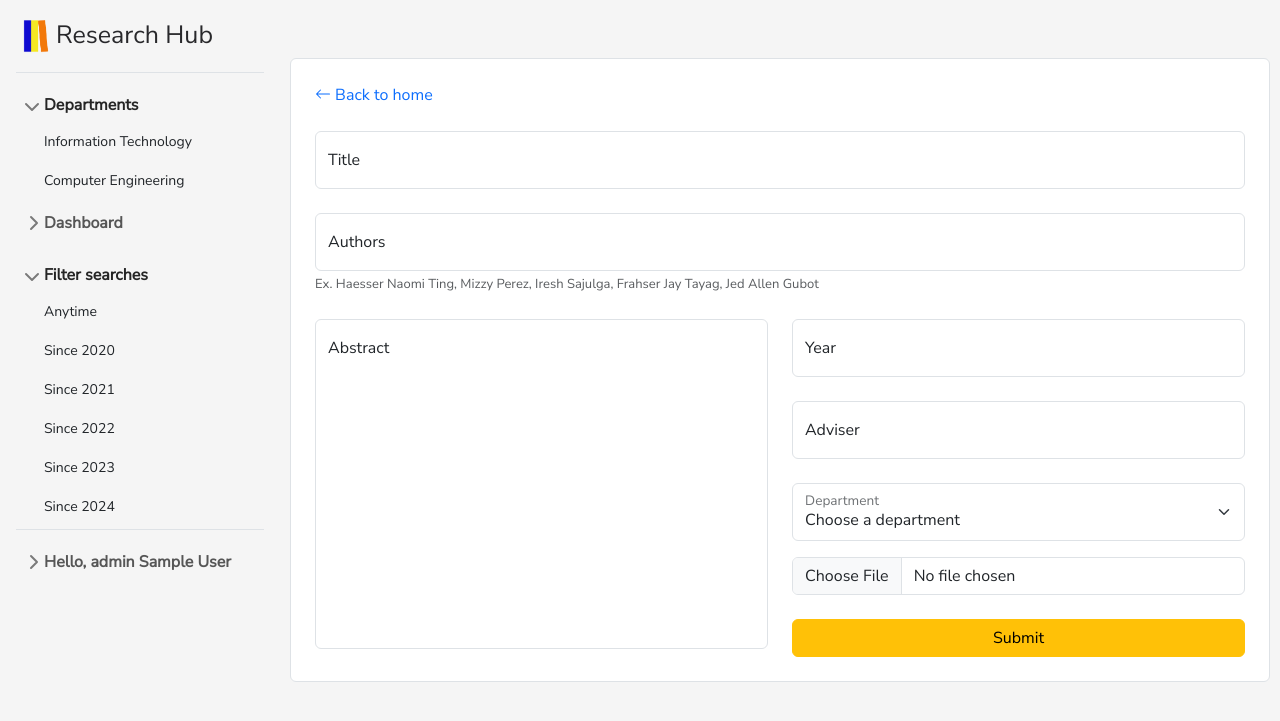
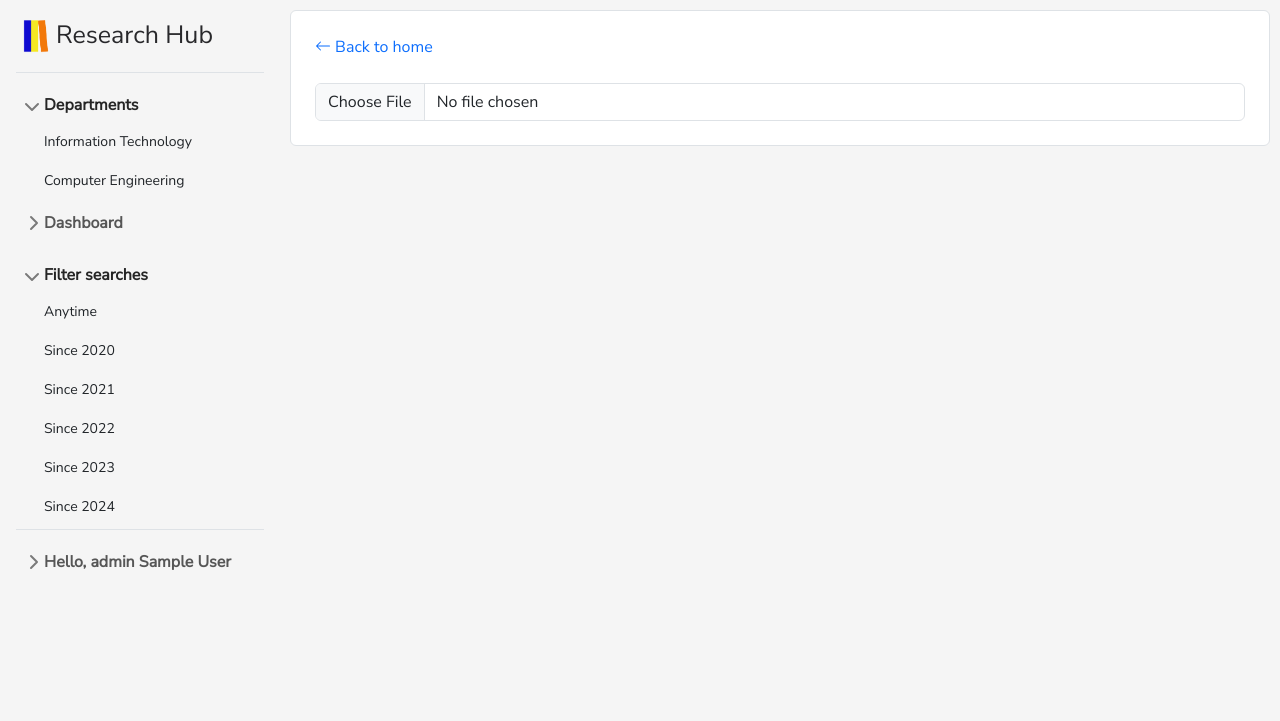
Before and after one commit to naomitng/hub, a PHP site: page /hub/f/admin/contribute.php in a window 1280 px wide. Shown: the top 721 px of the page. Run offline with PHP 8.4, Linux system fonts and the light colour scheme; the visitor is signed in with stand-in values (Sample User, id 1); some libraries are stand-ins or nearby versions.

Commit message:
fixed contribute

```diff
--- a/f/admin/contribute.php
+++ b/f/admin/contribute.php
@@ -1,5 +1,4 @@
 <?php
-
 session_start();
 if (!isset($_SESSION['fname'])) {
     // Redirect the user to the sign-in page
@@ -8,106 +7,129 @@
 }
 
 $page_title = "Contribute";
+require '../../vendor/autoload.php';
 include '../includes/header.php';
 include '../includes/sidebarAdmin.php';
-    require '../../vendor/autoload.php';
 
 echo "<link rel='stylesheet' type='text/css' href='../css/aDashStyle.css'>";
 echo "<link rel='stylesheet' type='text/css' href='../css/scrollbar.css'>";
 echo "<link rel='stylesheet' href='../css/contribute.css'>";
 
 $pdo = new PDO("mysql:host=127.0.0.1;dbname=hub", 'root', '');
-
-    if(isset($_POST['submit'])) {
-        $title = $_POST['title'];
-        $authors = $_POST['authors'];
-        $abstract = $_POST['abstract'];
-        $year = $_POST['year'];
-        $adviser = $_POST['adviser'];
-        $dept = $_POST['dept'];
-        $file = $_POST['file'];
-
-        try {
-            $stmt = $pdo->prepare(" ");
-        } catch (PDOException $e) {
-            //throw $th;
-        }
-
-        if(isset($_FILES['file']['title'])) {
-            $fileName = basename($_FILES['file']['title']);
-            $fileType = pathinfo($fileName, PATHINFO_BASENAME);
-
-           $parser = new \Smalot\PdfParser\Parser();
-           $file = $_FILES['file']['tempname'];
-           $pdf = $parser->parseFile($file);
-           $text = $pdf->getText();
-           $pdfText = nlbr($text);
-        }
-    }
-
-
 ?>
 
 <!-- Content Area -->
 <div id="content">
-
     <!-- List of studies -->
-    <ul class="list-group mt-5">
+    <ul class="list-group">
         <li class="list-group-item p-4">
             <a href="../admin/aDashboard.php" class="text-decoration-none"><svg xmlns="http://www.w3.org/2000/svg" width="16" height="16" fill="currentColor" class="bi bi-arrow-left" viewBox="0 0 16 16">
                 <path fill-rule="evenodd" d="M15 8a.5.5 0 0 0-.5-.5H2.707l3.147-3.146a.5.5 0 1 0-.708-.708l-4 4a.5.5 0 0 0 0 .708l4 4a.5.5 0 0 0 .708-.708L2.707 8.5H14.5A.5.5 0 0 0 15 8"/>
                 </svg> Back to home
             </a>
-            <form action="result.php" method="post" enctype="multipart/form-data">
+            <form id="uploadForm" action="" method="post" enctype="multipart/form-data">
+                <div class="row justify-content-center align-items-center">
+                    <div class="col mt-4">
+                        <input class="form-control" name="file" type="file" id="formFile" accept=".pdf">
+                    </div>
+                    <div hidden class="col-md-3">
+                        <button type="button" name="submit" class="btn btn-warning mt-4 w-100 submit">Submit</button>
+                    </div>
+                </div>
+
+                <!-- Hidden section to be shown after parsing -->
+                <div id="parsedData" hidden>
                     <div class="form-floating mb-4 mt-4">
-                    <input type="text" name="title" class="form-control" id="title" placeholder="Title" required>
+                        <input type="text" name="title" class="form-control" id="title" placeholder="Title">
                         <label for="authors">Title</label>
                     </div>
-
                     <div class="form-floating mb-4">
-                    <input type="text" name="authors" class="form-control" id="authors" placeholder="Authors" required>
+                        <input type="text" name="authors" class="form-control" id="authors" placeholder="Authors">
                         <label for="authors">Authors</label>
                         <p class="text-muted mt-1">Ex. Haesser Naomi Ting, Mizzy Perez, Iresh Sajulga, Frahser Jay Tayag, Jed Allen Gubot</p>
                     </div>
-
                     <div class="row">
                         <div class="col-md">
                             <div class="form-floating">
-                            <textarea class="form-control abstract" name="abstract" placeholder="Abstract" id="abstract" style="height: 330px;" required></textarea>
+                                <textarea class="form-control abstract" name="abstract" placeholder="Abstract" id="abstract" style="height: 330px;"></textarea>
                                 <label for="abstract">Abstract</label>
                             </div>
                         </div>
-
                         <div class="col-md">
                             <div class="form-floating mb-4">
-                        <input type="text" name="year"class="form-control" id="year" placeholder="Year" oninput="validateNumericInput(this)" required>
+                                <input type="text" name="year" class="form-control" id="year" placeholder="Year" oninput="validateNumericInput(this)">
                                 <label for="year">Year</label>
                             </div>
-
                             <div class="form-floating mb-4">
-                        <input type="text" name="adviser" class="form-control" id="adviser" placeholder="sampleTitle" required>
-                        <label for="floatingInput">Adviser</label>
+                                <input type="text" name="adviser" class="form-control" id="adviser" placeholder="Adviser">
+                                <label for="adviser">Adviser</label>
                             </div>
                             <div class="form-floating">
-                            <select class="form-select" name="dept" id="selectDept" aria-label="Floating label select example" required>
+                                <select class="form-select" name="dept" id="selectDept" aria-label="Floating label select example">
                                     <option selected>Choose a department</option>
                                     <option value="Information Technology">Information Technology</option>
                                     <option value="Computer Engineering">Computer Engineering</option>
                                 </select>
                                 <label for="selectDept">Department</label>
                             </div>
-                        <div class="mt-3">
-                            <input class="form-control" name="file" type="file" id="formFile" accept=".pdf"required>
                         </div>
-                        <button type="submit" name="submit" class="btn btn-warning mt-4 w-100 submit">Submit</button>
                     </div>
                 </div>
             </form>
         </li>
+    </ul>
 </div>
 
+<script src="https://cdnjs.cloudflare.com/ajax/libs/pdf.js/2.10.377/pdf.min.js"></script>
 <script>
-    function validateNumericInput(input) {
-        input.value = input.value.replace(/[^0-9]/g, '');
+    document.getElementById('formFile').addEventListener('change', function(event) {
+        var file = event.target.files[0];
+        if (file) {
+            var fileReader = new FileReader();
+            fileReader.onload = function() {
+                var typedarray = new Uint8Array(this.result);
+                pdfjsLib.getDocument(typedarray).promise.then(function(pdf) {
+                    pdf.getPage(1).then(function(page) {
+                        page.getTextContent().then(function(textContent) {
+                            var text = textContent.items.map(function(item) {
+                                return item.str;
+                            }).join(' ');
+
+                            // Extract title from the first page
+                            var title = text.substring(0, 100); // Extracting first 100 characters as the title
+                            var year = extractYear(text);
+
+                            document.getElementById('title').value = title;
+                            document.getElementById('year').value = year;
+
+                            // Show the hidden section
+                            document.getElementById('parsedData').removeAttribute('hidden');
+                        }).catch(function(error) {
+                            console.error("Error extracting text content:", error);
+                        });
+                    });
+                }).catch(function(error) {
+                    console.error("Error loading PDF:", error);
+                });
+            };
+            fileReader.readAsArrayBuffer(file);
         }
+    });
+
+    function extractYear(text) {
+        var yearRegex = /\b\d{4}\b/;
+        var matches = text.match(yearRegex);
+        if (matches) {
+            var year = parseInt(matches[0]);
+            if (year >= 1900 && year <= 2100) {
+                return year.toString();
+            }
+        }
+        return '';
+    }
+
+    document.querySelector('.submit').addEventListener('click', function() {
+        document.getElementById('uploadForm').submit();
+    });
+
 </script>
--- a/f/css/contribute.css
+++ b/f/css/contribute.css
@@ -6,8 +6,11 @@ body {
     margin: 0;
     overflow-y: auto;
     font-family: 'Nunito Sans', sans-serif;
+} .submit {
+    border: none;
 } .submit:hover {
     background-color: #FFEA00;
+    border: none;
 } .abstract {
     resize: none;
 } p {
```
Also changed, not shown: f/admin/result.php (deleted). Lines whose indentation alone changed are shown as unchanged.
